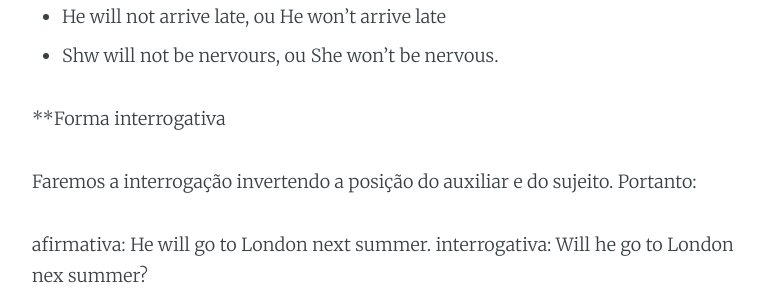
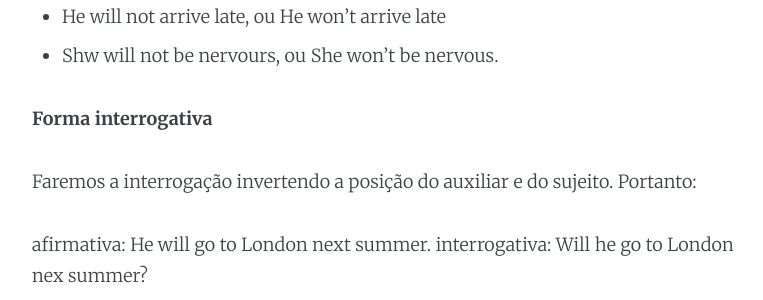
Before and after one commit to onesimo/blog, a Jekyll site: the page built from _posts/2018-05-03-english-grammar-lesson-twenty-one.md, in a window 1280 px wide and 900 px high, scrolled down 1406 px. Shown: the part 153-453 px from the top of the window, without its empty margins (253-1016 px from the left). Built offline with Jekyll 4.4.1, drawn with Linux system fonts in a browser that asks for light colours.

```diff
--- a/_posts/2018-05-03-english-grammar-lesson-twenty-one.md
+++ b/_posts/2018-05-03-english-grammar-lesson-twenty-one.md
@@ -48,7 +48,7 @@ Exemplos:
 - He will not arrive late, ou He won't arrive late
 - Shw will not be nervours, ou She won't be nervous.
 
-**Forma interrogativa
+**Forma interrogativa**
 
 Faremos a interrogação invertendo a posição do auxiliar e do sujeito. Portanto:
 
```
